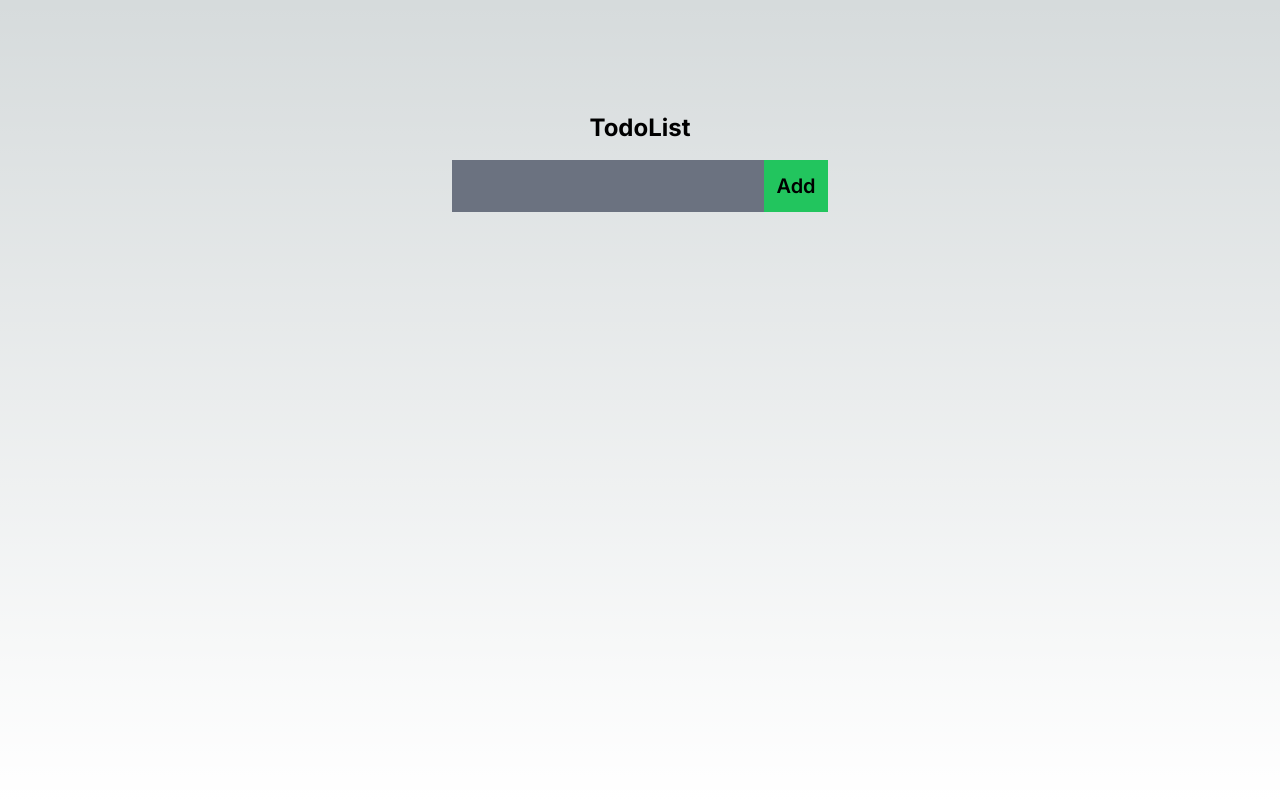
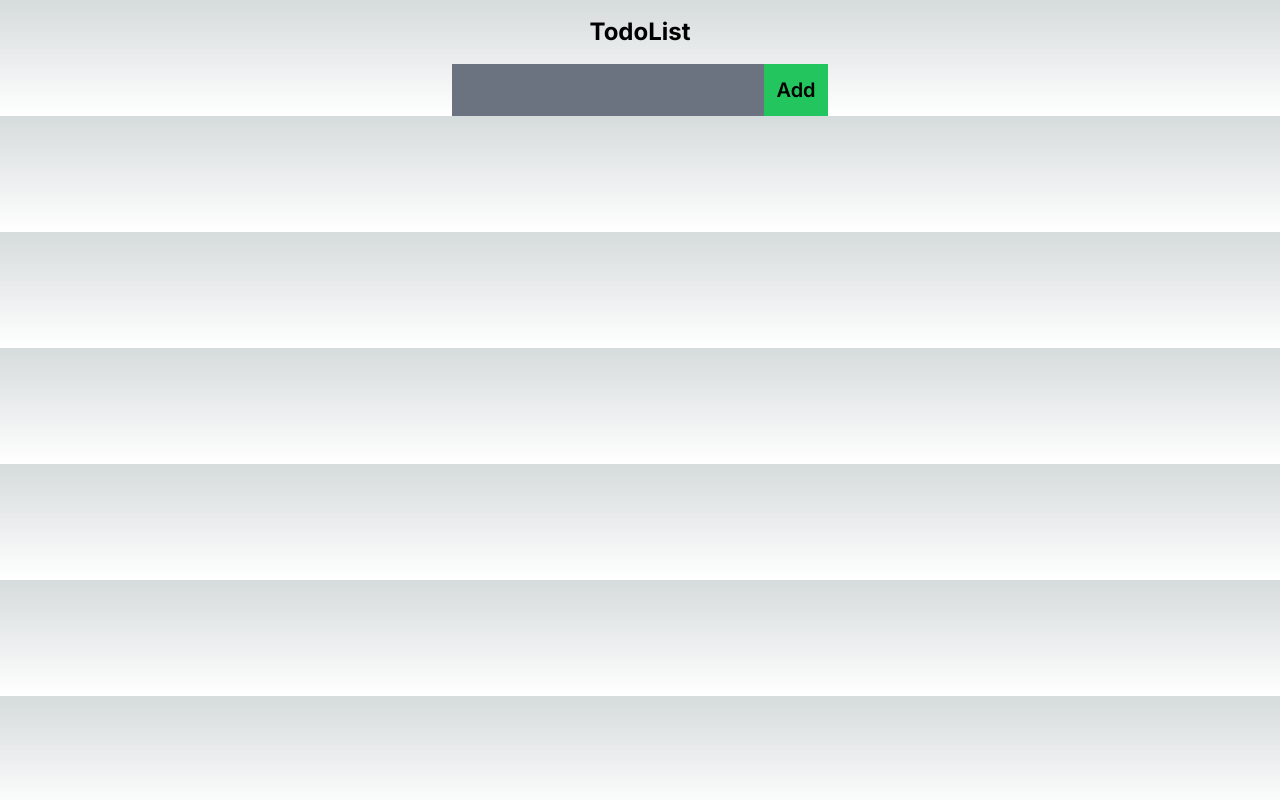
Before and after one commit to nlijin/todo-nextjs, a Next.js app: page / in a window 1280 px wide. Built offline with nearby package versions, Linux system fonts and the light colour scheme.

Commit message:
fixed input box width

```diff
--- a/src/app/page.js
+++ b/src/app/page.js
@@ -21,11 +21,11 @@ export default function Home() {
   };
 
   return (
-    <main className="flex min-h-screen flex-col items-center justify-start p-24">
-      <h1 className="text-2xl font-bold my-4">TodoList</h1>
-      <div className="text-xl font-semibold">
+    <div className="flex flex-col items-center justify-start  ">
+      <h1 className="text-2xl font-bold my-4 border-red-600">TodoList</h1>
+      <div className="text-xl font-semibold max-w-md flex flex-nowrap">
         <input
-          className="bg-gray-500 p-3"
+          className="bg-gray-500 p-3 min-w-min"
           value={input}
           onChange={(e) => setInput(e.target.value)}
           onKeyDown={(e) => {
@@ -34,7 +34,10 @@ export default function Home() {
             }
           }}
         />
-        <button className="bg-green-500 p-3" onClick={() => addTodo(input)}>
+        <button
+          className="bg-green-500 p-3 w-30%"
+          onClick={() => addTodo(input)}
+        >
           Add
         </button>
         <ul className="my-6">
@@ -51,6 +54,6 @@ export default function Home() {
           ))}
         </ul>
       </div>
-    </main>
+    </div>
   );
 }
```
